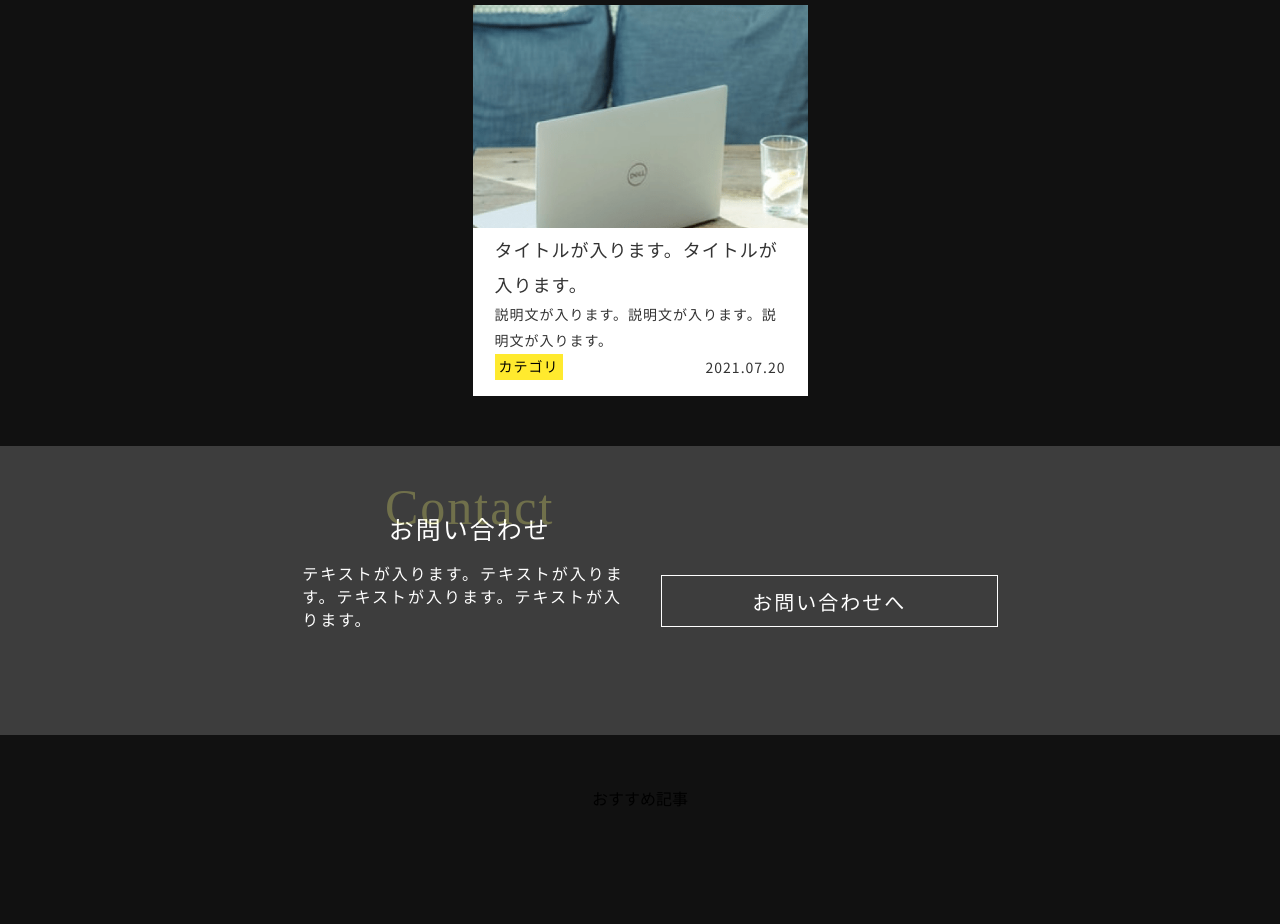
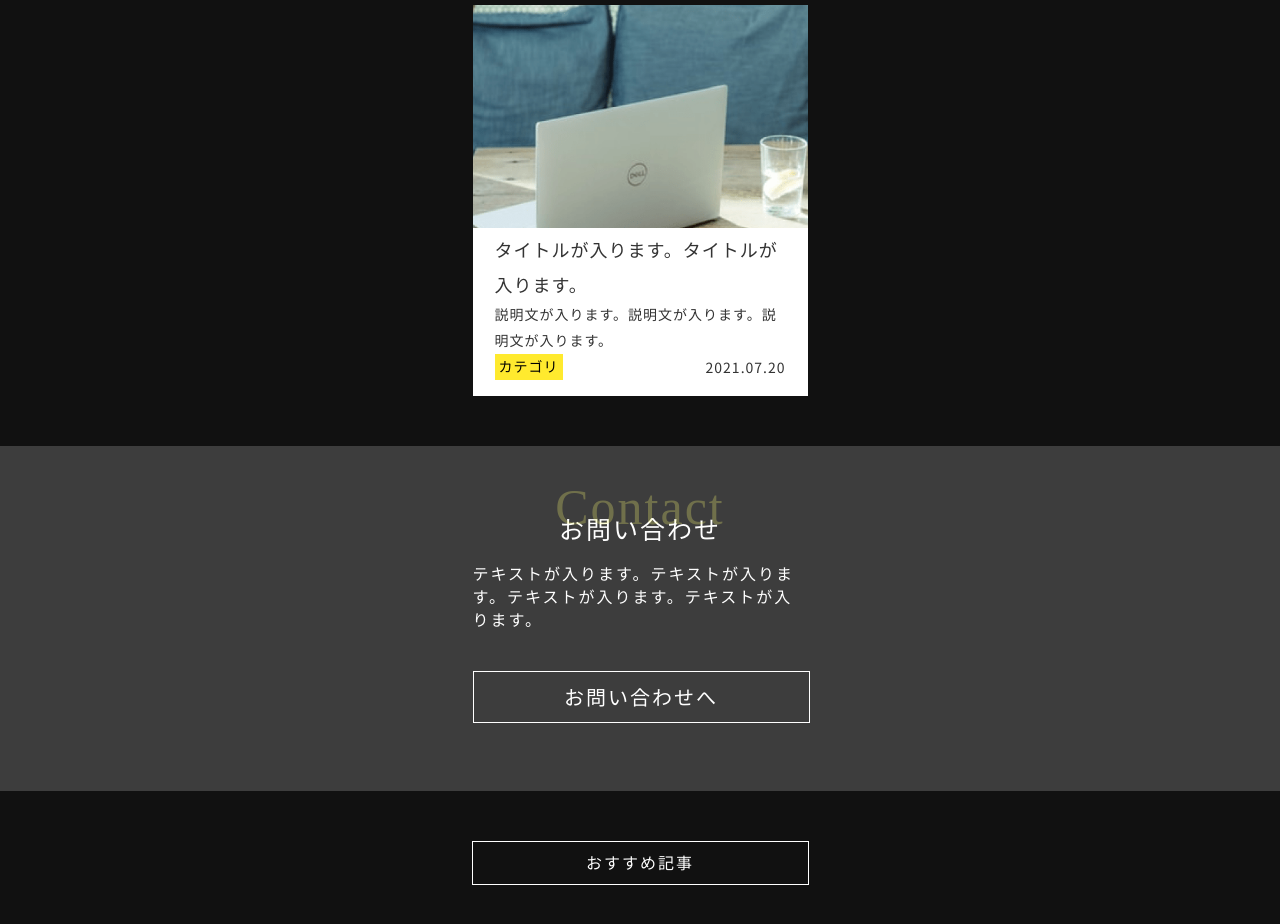
Before and after one commit to hidekiw1971/m-anken-018, a website: page index.html in a window 1280 px wide. Shown: the part 428-1352 px from the top of the page. Before the commit the page ends 1239 px from the top, so only its background shows below. Drawn offline with nearby package versions, Linux system fonts and the light colour scheme.

Commit message:
2022/9/19 complete favarite article

```diff
--- a/index.html
+++ b/index.html
@@ -85,12 +85,12 @@
     <div class="contact__wrap contact__wrap-layout">
       <h3 class="contact__title contact__title-layout">お問い合わせ</h3>
       <p class="contact__message contact__message-layout">テキストが入ります。テキストが入ります。テキストが入ります。テキストが入ります。</p>
+      <button class="btn btn__layout">
+        <div class="btn__inner">
+          <a href="#" class="btn__link btn__link-layout">お問い合わせへ</a>
+        </div>
+      </button>
     </div>
-    <button class="btn btn__layout">
-      <div class="btn__inner">
-        <a href="#" class="btn__link btn__link-layout">お問い合わせへ</a>
-      </div>
-    </button>
   </div>
   <!-- /contact -->
 
--- a/src/sass/module/_btn-favarite.scss
+++ b/src/sass/module/_btn-favarite.scss
@@ -1,11 +1,4 @@
 @use "global" as *;
 .btn-favarite {
-  @include mq(md) {
-  }
+  border: 1px solid #fff;
 }
-
-.btn-favarite::before {
-}
-
-.btn-favarite:hover:before {
-}
--- a/src/sass/module/_btn-favarite__inner.scss
+++ b/src/sass/module/_btn-favarite__inner.scss
@@ -1,6 +1,12 @@
 @use "global" as *;
 .btn-favarite__inner {
+  width: rem(335);
+  position: relative;
 }
 
 .btn-favarite__inner::before {
+  content: "";
+  display: block;
+  padding-top: calc(42 / 335 * 100%);
+  //   background: rgba(255, 255, 255, 1);
 }
--- a/src/sass/module/_btn-favarite__layout.scss
+++ b/src/sass/module/_btn-favarite__layout.scss
@@ -1,7 +1,6 @@
 @use "global" as *;
 .btn-favarite__layout {
-  // margin: 0 rem(20);
-  // padding: 0;
-  @include mq(md) {
-  }
+  margin: 0 rem(20);
+  margin-bottom: rem(50);
+  padding: 0;
 }
--- a/src/sass/module/_btn-favarite__link-layout.scss
+++ b/src/sass/module/_btn-favarite__link-layout.scss
@@ -1,3 +1,11 @@
 @use "global" as *;
 .btn-favarite__link-layout {
+  position: absolute;
+  top: 0;
+  left: 0;
+  width: 100%;
+  height: 100%;
+  display: flex;
+  justify-content: center;
+  align-items: center;
 }
--- a/src/sass/module/_btn-favarite__link.scss
+++ b/src/sass/module/_btn-favarite__link.scss
@@ -1,13 +1,32 @@
 @use "global" as *;
 .btn-favarite__link {
-  // font-style: normal;
-  // font-weight: 400;
-  // font-size: rem(16);
-  // line-height: calc(23 / 16);
-  // letter-spacing: rem(2);
-  // color: #fff;
+  font-style: normal;
+  font-weight: 400;
+  font-size: rem(16);
+  line-height: calc(23 / 16);
+  letter-spacing: rem(2);
+  color: #fff;
+  overflow: hidden;
+  transition: 0.75s all linear;
 }
 
 .btn-favarite__link:hover {
-  // color: #333;
+  color: #333;
 }
+
+.btn-favarite__link::before {
+  content: "";
+  display: block;
+  width: 100%;
+  height: 100%;
+  background: rgba(255, 255, 255, 1);
+  position: absolute;
+  top: 0;
+  left: -100%;
+  transition: 0.75s all linear;
+  z-index: -1;
+}
+
+.btn-favarite__link:hover:before {
+  left: 0;
+}
--- a/src/sass/module/_btn__layout.scss
+++ b/src/sass/module/_btn__layout.scss
@@ -1,5 +1,4 @@
 @use "global" as *;
 .btn__layout {
   padding: 0;
-  margin-top: rem(50);
 }
--- a/src/sass/module/_contact.scss
+++ b/src/sass/module/_contact.scss
@@ -1,6 +1,8 @@
 @use "global" as *;
 .contact {
   background: #3d3d3d;
+  position: relative;
+  z-index: 0;
   @include mq(md) {
   }
 }
```
Also changed, not shown: README.md, css/styles.css, 1 other file.
